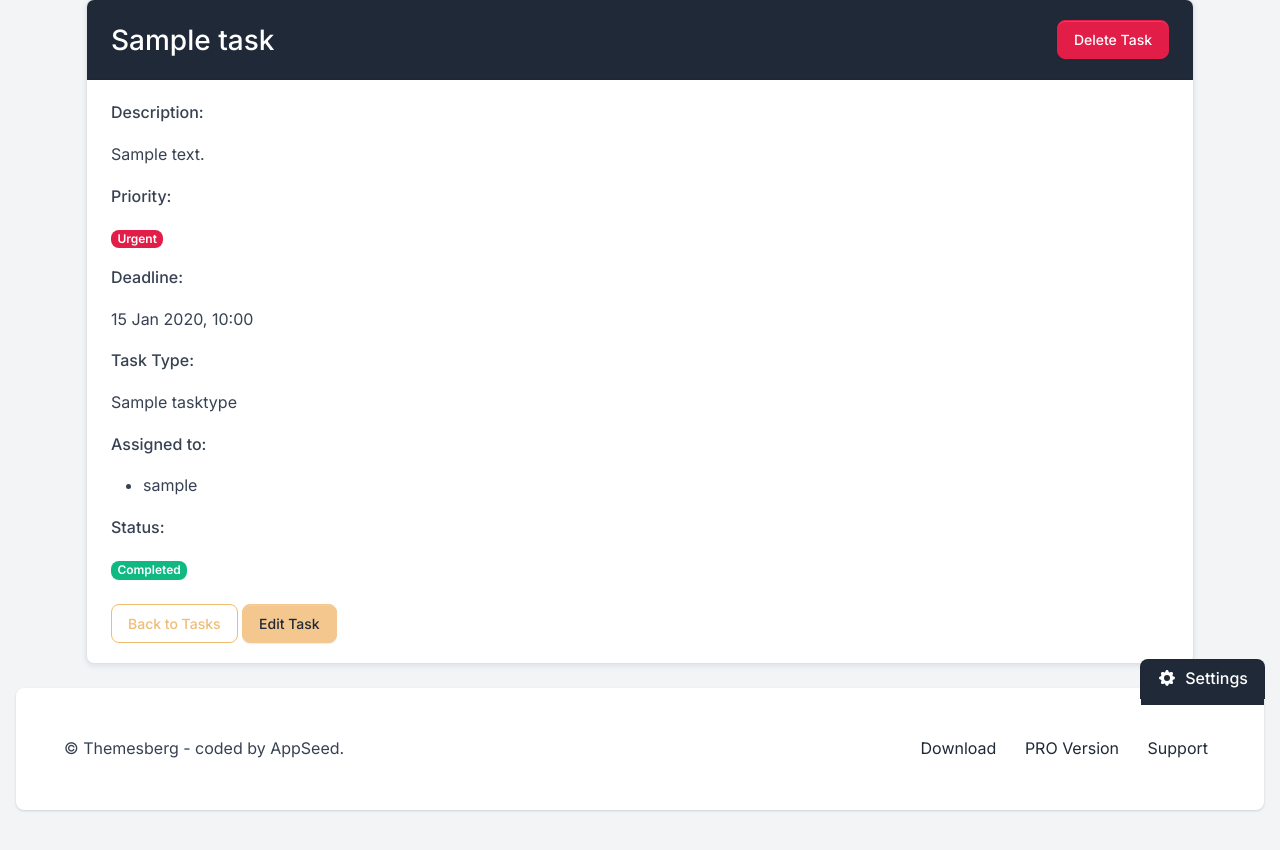
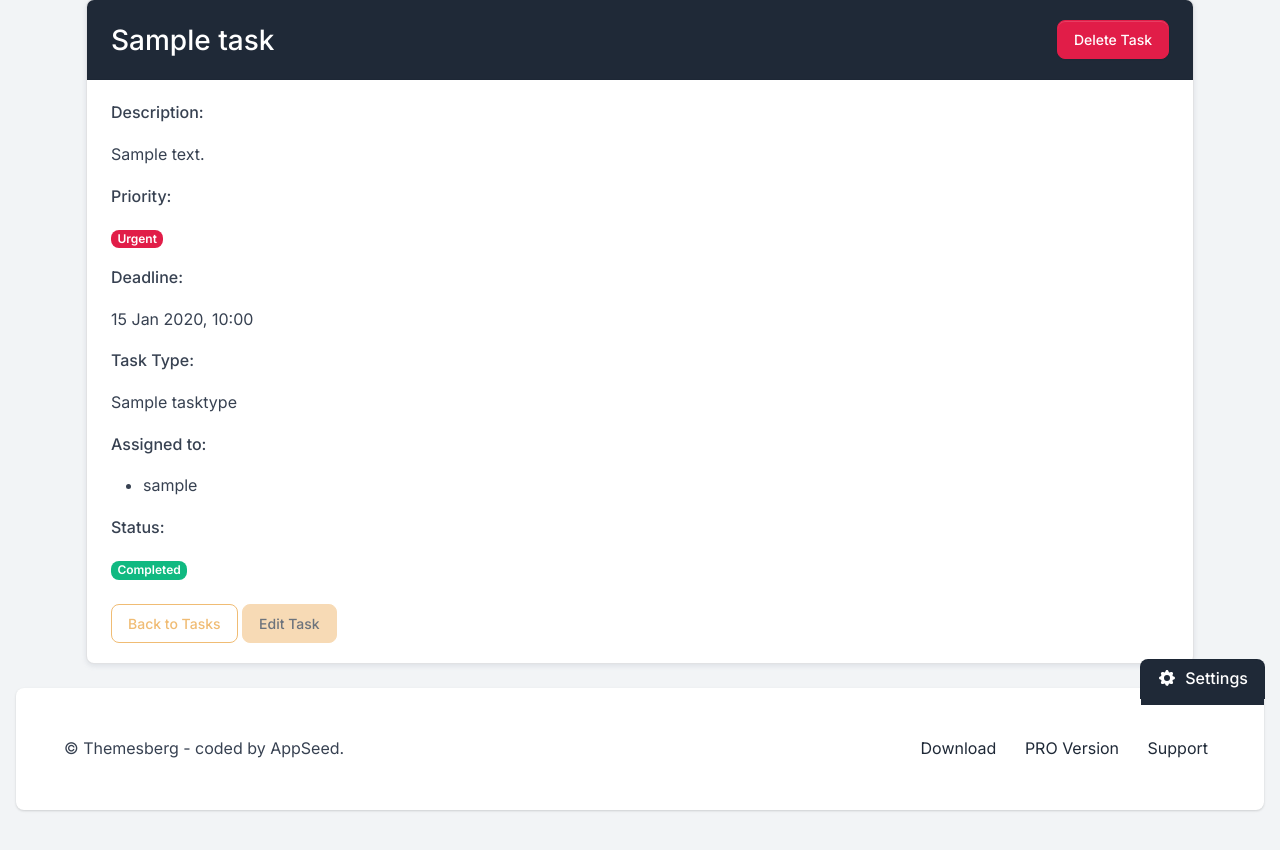
Before and after one commit to yvespy/task-manager, a Django app: page /tasks/1/ in a window 1280 px wide; the page is wider, and only the part inside the window is pictured. Shown: the part 101-951 px from the top of that part. Run offline with Django 5.2, Linux system fonts and the light colour scheme; a user stored in the database is signed in; tables that the repository leaves empty hold one stand-in row (values such as "Sample post"); some libraries are stand-ins or nearby versions.

Commit message:
Fixed completed tasks that can no longer be edited

```diff
--- a/templates/dashboard/task_detail.html
+++ b/templates/dashboard/task_detail.html
@@ -44,8 +44,11 @@
 
         <div class="mt-4">
           <a href="{% url 'dashboard' %}" class="btn btn-outline-secondary">Back to Tasks</a>
-          <a href="{% url 'task-update' task.pk %}" class="btn btn-warning">Edit Task</a>
-
+          {% if not task.is_completed %}
+            <a href="{% url 'task-update' task.pk %}" class="btn btn-warning">Edit Task</a>
+          {% else %}
+            <button class="btn btn-warning" disabled>Edit Task</button>
+          {% endif %}
           {% if not task.is_completed %}
             <button type="button" class="btn btn-success" data-bs-toggle="modal" data-bs-target="#confirmComplete">
               Mark as Completed
@@ -55,7 +58,6 @@
       </div>
     </div>
   </div>
-
   <!-- Modal for complete -->
   <div class="modal fade" id="confirmComplete" tabindex="-1" aria-labelledby="confirmCompleteLabel" aria-hidden="true">
     <div class="modal-dialog modal-dialog-centered">
```
